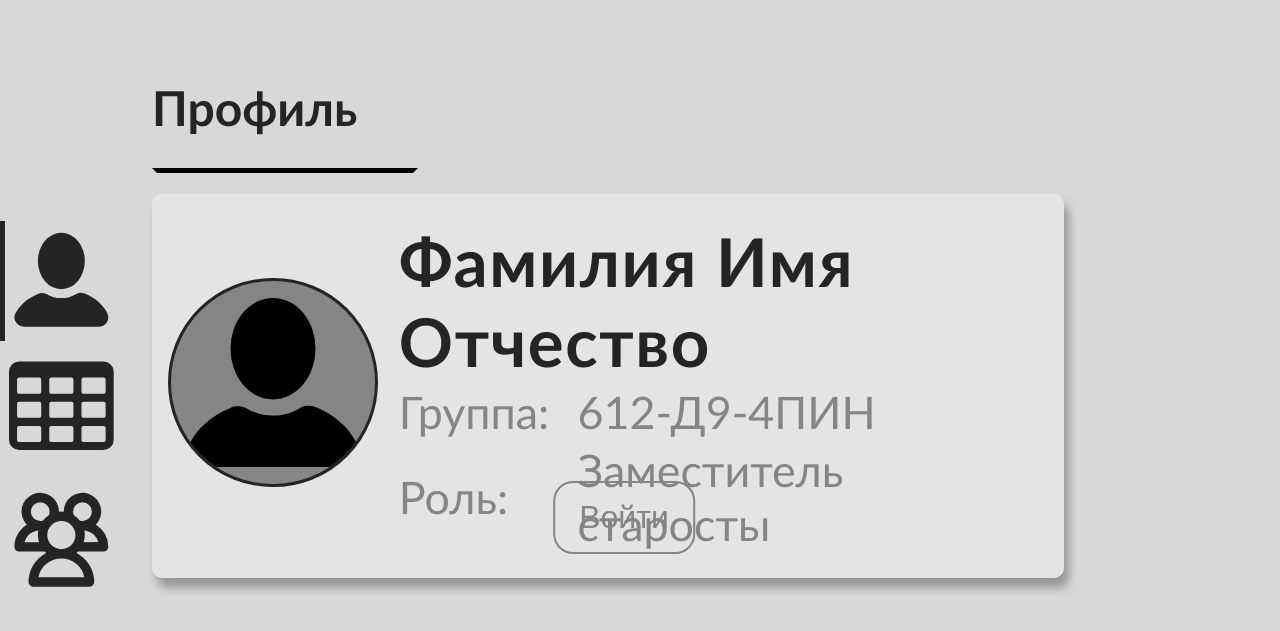
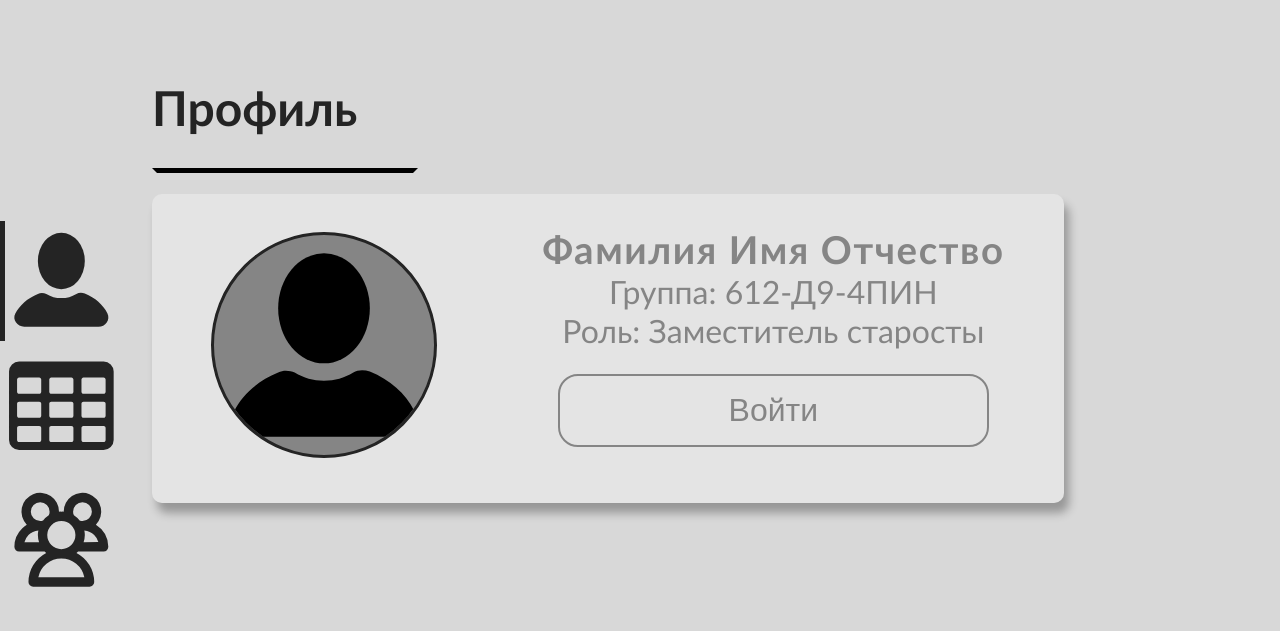
Before and after one commit to Taidaa/workers-management, a PHP site: page / in a window 1280 px wide. Shown: the top 631 px of the page. Run offline with PHP 8.4, Linux system fonts and the light colour scheme.

Commit message:
Made login and register windows with validation

```diff
--- a/page/profile.html
+++ b/page/profile.html
@@ -3,17 +3,19 @@
 		<img class="profile-photo" src="img/profile.svg">
 	</div>
 
-	<table cols="2" >
-		<tr><td colspan="2" class="name">Фамилия Имя Отчество</td></tr></thead>
-		<tr><td>Группа:</td><td> 612-Д9-4ПИН</td></tr>
-		<tr><td>Роль:</td><td>Заместитель старосты</td></tr>
-	</table>
+	<div class="info">
+		<div class="name" style="">Фамилия Имя Отчество</div>
+		<div class="group">612-Д9-4ПИН</div>
+		<div class="role">Заместитель старосты</div>
+		<button onclick="login()">Войти</button>
+	</div>
 
-	<button onclick="login()">Войти</button>
+
 	<template id="loginWnd">
 				<div class="inputform">
+					<div style="position: absolute; top: 10px;left: 1rem; font-weight: bold;font-size: 1.3em;">Вход</div>
 					<div class="closeWnd">x</div>
-					<form>
+					<form onsubmit="return false">
 						<label>
 							Логин:
 							<br>
@@ -28,6 +30,7 @@
 						</label>
 						<br>
 						<button>Войти</button>
+						<span>Не можете войти? <a onclick="register();return false">Зарегестрироваться</a> или <a href="#">сменить пароль</a></span>
 					</form>
 				</div>
 	</template>
--- a/style.css
+++ b/style.css
@@ -123,32 +124,32 @@ nav.horizontal .menu-pointer {
 .content article.profile {
   position: relative;
   padding: 2rem 1rem;
-  height: 40vh;
   display: flex;
   flex-direction: row;
-  justify-content: space-evenly;
+  justify-content: space-around;
   box-shadow: 5px 10px 10px rgba(0, 0, 0, 0.3);
   align-items: center;
   box-sizing: content-box;
 }
 .content article.profile button {
-  position: absolute;
   bottom: 0;
-  left: 50%;
-  transform: translateX(-50%);
   margin: 1.5rem 1rem;
 }
-.content article.profile table {
-  width: 80%;
-  font-size: 140%;
+.content article.profile .info {
   display: flex;
-  justify-content: center;
+  flex-wrap: wrap;
+  flex-direction: column;
+  text-align: center;
 }
-.content article.profile table td.name {
-  font-size: 1.5em;
+.content article.profile .info .group::before {
+  content: "Группа: ";
+}
+.content article.profile .info .role::before {
+  content: "Роль: ";
+}
+.content article.profile .info .name {
+  font-size: 1.2em;
   font-weight: bold;
-  color: var(--menu-color);
-  font-stretch: expanded;
   letter-spacing: 0.1rem;
 }
 .content h1 {
--- a/style.scss
+++ b/style.scss
@@ -136,36 +136,41 @@ nav.horizontal {
     article.profile {
         position: relative;
         padding: 2rem 1rem;
-        height: 40vh;
         display: flex;
         flex-direction: row;
-        justify-content: space-evenly;
+        justify-content: space-around;
         box-shadow: $box-shadow;
         align-items: center;
         box-sizing: content-box;
 
         button {
-            position: absolute;
             bottom: 0;
-            left: 50%;
-            transform: translateX(-50%);
             margin: 1.5rem 1rem;
         }
 
-        table {
-            width: 80%;
-            font-size: 140%;
+        .info {
             display: flex;
-            justify-content: center;
+            flex-wrap: wrap;
+            flex-direction: column;
+            text-align: center;
 
-            td.name {
-                font-size: 1.5em;
+            .group::before {
+                content: "Группа: ";
+
+            }
+
+            .role::before {
+                content: "Роль: ";
+
+            }
+            .name {
+                font-size: 1.2em;
                 font-weight: bold;
-                color: var(--menu-color);
-                font-stretch: expanded;
                 letter-spacing: 0.1rem;
             }
         }
+
+
     }
 
     h1 {
@@ -403,6 +409,11 @@ nav.horizontal {
     height: 100vh;
     left: 0;
     top: 0;
+    background-color: rgba(0,0,0,0.3);
+}
+
+.pagewrapper{
+    @extend %pagewrapper;
 }
 
 %button {
@@ -411,15 +422,51 @@ nav.horizontal {
     font-size: 1em;
     padding: 1rem 1.5rem;
     border: 2px solid var(--highlight-color);
+    cursor: pointer;
 }
+
 
 button {
     @extend %button;
     color: inherit;
+    transition: 230ms;
 }
 
 button:hover, button:focus {
-    background-color: var(--menu-color);
-    border: 2px solid var(--menu-color);
-    color: var(--highlight-color);
+    background-color: var(--highlight-color);
+    border: 2px solid var(--highlight-color);
+    color: rgba(255,255,255, 0.78);
 }
+
+%window {
+    z-index: 200;
+    width: 40vw;
+    background-color: white;
+    border-radius: 10px;
+    box-shadow: $box-shadow;
+    position: absolute;
+    top: 50%;
+    left: 50%;
+    transform: translate(-50%, -50%);
+    padding: 2.8em 1rem 1rem 1rem;
+}
+
+.wnd {
+    @extend %window;
+}
+
+.wnd.vertical {
+    z-index: 200;
+    width: 80vw;
+    min-height: 20vh;
+    background-color: white;
+    border-radius: 10px;
+    box-shadow: $box-shadow;
+    position: absolute;
+    top: 50%;
+    left: 50%;
+    transform: translate(-50%, -50%);
+    padding: 2em 1rem 1rem 1rem;
+
+
+}
```
Also changed, not shown: other parts of style.css (+62 -30 lines), other parts of style.scss (+25 -24 lines), scripts/menu.js (+6 -1 lines), scripts/profile.js (+147 -1 lines).
